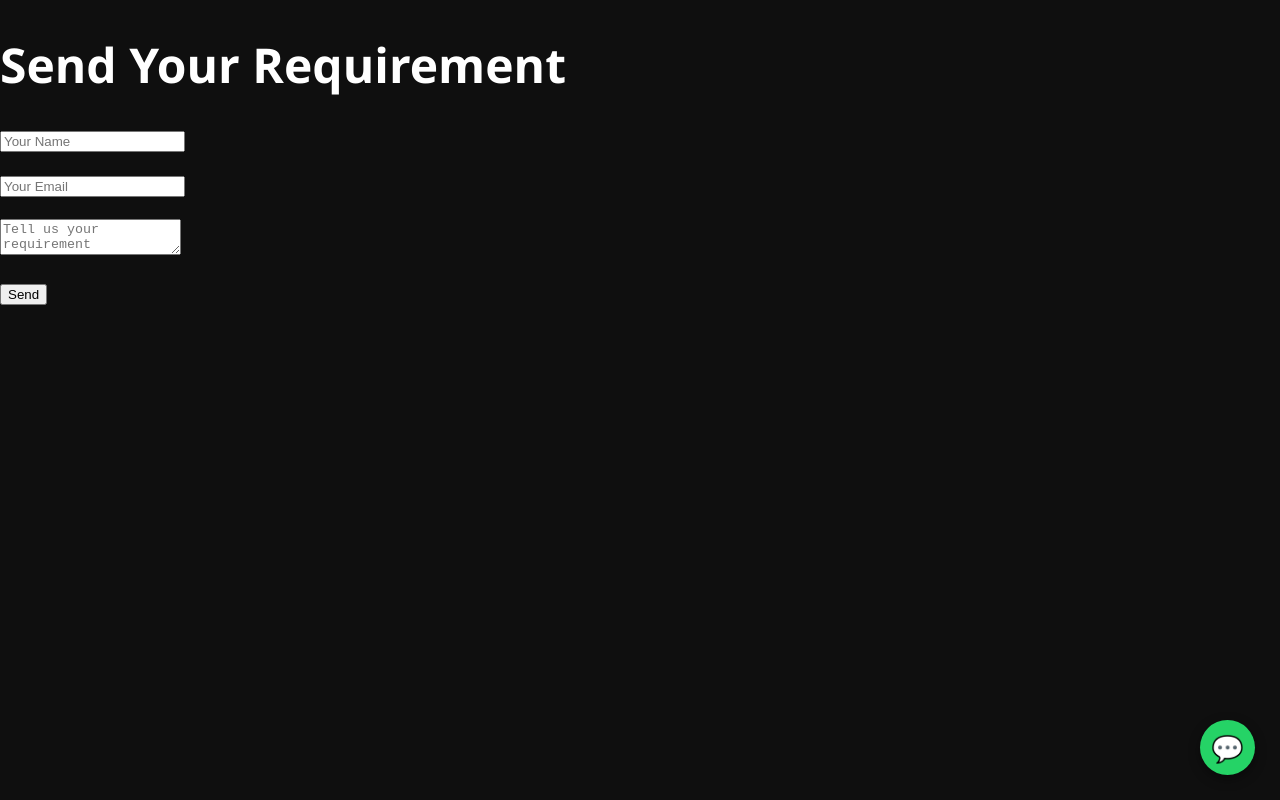
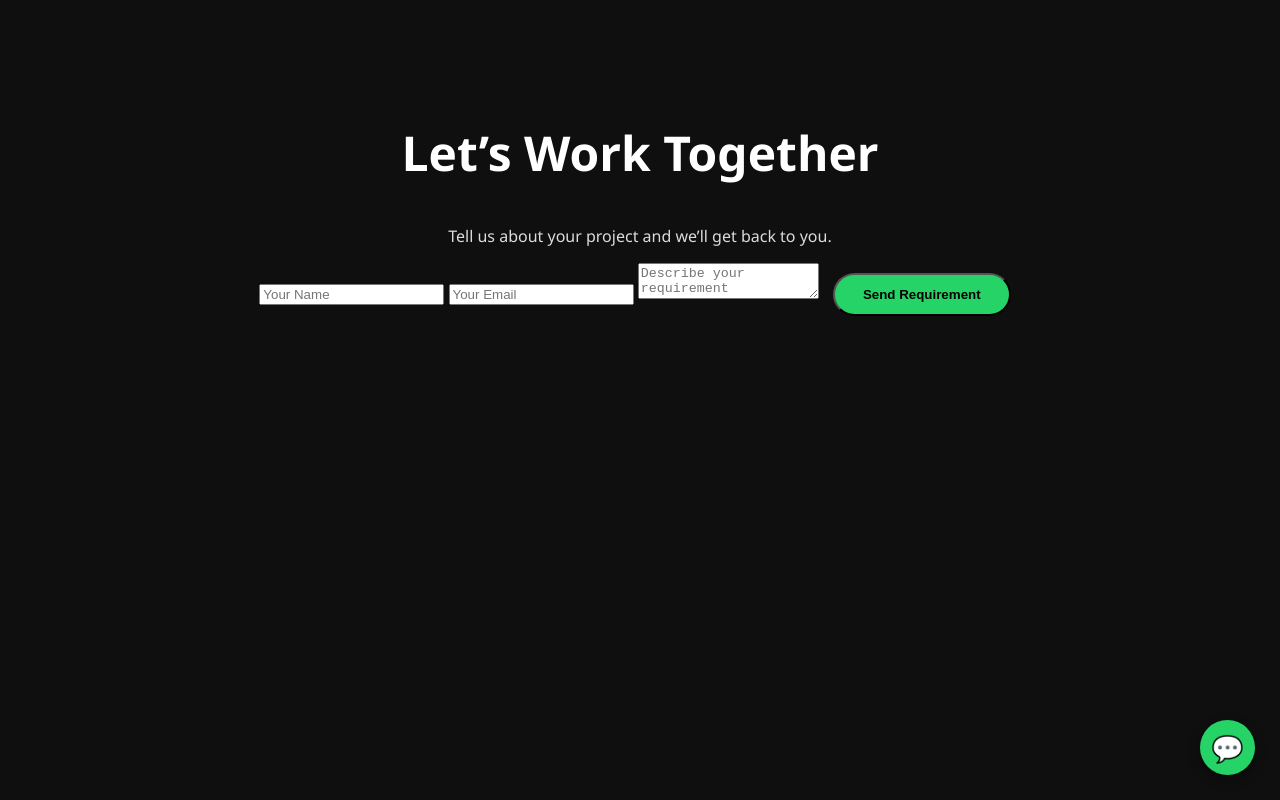
Before and after one commit to 21nidu/creatorDockWebsite, a plain HTML site: page contact.html in a window 1280 px wide. Drawn offline with Linux system fonts and the light colour scheme.

```diff
--- a/contact.html
+++ b/contact.html
@@ -8,26 +8,24 @@
 </head>
 <body>
 
-  <h1>Send Your Requirement</h1>
+  <section class="contact-container">
+    <h1>Let’s Work Together</h1>
+    <p>Tell us about your project and we’ll get back to you.</p>
 
-  <form name="requirements" method="POST" data-netlify="true">
-    <input type="hidden" name="form-name" value="requirements">
+    <form name="requirements" method="POST" data-netlify="true">
+      <input type="hidden" name="form-name" value="requirements">
 
-    <input type="text" name="name" placeholder="Your Name" required><br><br>
-    <input type="email" name="email" placeholder="Your Email" required><br><br>
-    <textarea name="message" placeholder="Tell us your requirement" required></textarea><br><br>
+      <input type="text" name="name" placeholder="Your Name" required>
+      <input type="email" name="email" placeholder="Your Email" required>
+      <textarea name="message" placeholder="Describe your requirement" required></textarea>
 
-    <button type="submit">Send</button>
-  </form>
+      <button type="submit" class="btn primary">Send Requirement</button>
+    </form>
+  </section>
 
-  <!-- Floating WhatsApp Button -->
-  <a
-    href="https://wa.me/94775051406"
-    class="whatsapp-float"
-    target="_blank"
-  >
-    💬
-  </a>
+  <!-- Floating WhatsApp -->
+  <a href="https://wa.me/94771234567" class="whatsapp-float" target="_blank">💬</a>
 
 </body>
+
 </html>
```
